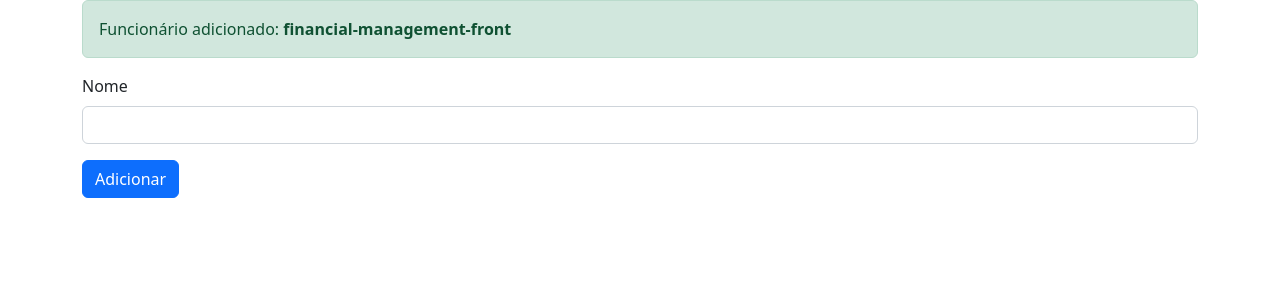
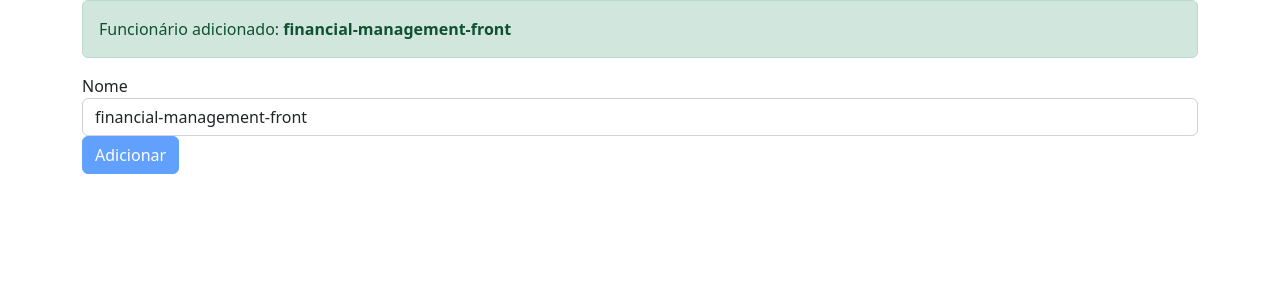
Before and after one commit to jbwinchesterjw/financial-management-front-end, an Angular app: page / in a window 1280 px wide. Shown: the top 300 px of the page. Built offline with nearby package versions, Linux system fonts and the light colour scheme.

Commit message:
feature/fm-04 - Usando property binding.

```diff
--- a/src/app/app.component.html
+++ b/src/app/app.component.html
@@ -1,14 +1,16 @@
 <div class="container">
   <div class="alert alert-success" role="alert">
-    Funcionário adicionado: <strong> {{title}} </strong>
+    Funcionário adicionado: <strong>{{title}}</strong>
   </div>
 
-  <div class="mb-3">
-    <label class="form-label">Nome</label>
-    <input type="text" class="form-control" #nomeInput>
+  <div class="form-group">
+    <label>Nome</label>
+    <input type="text" class="form-control"
+           (input)="alterarNome($event)"
+           [value]="title">
   </div>
 
   <button type="button" class="btn btn-primary"
-          (click)="adicionar(nomeInput.value)">Adicionar</button>
+          (click)="adicionar()" [disabled]="title.length == 0 || title.length < 10 ||title.length > 15">Adicionar</button>
 
 </div>
--- a/src/app/app.component.ts
+++ b/src/app/app.component.ts
@@ -8,8 +8,15 @@ import { Component } from '@angular/core';
 export class AppComponent {
   title = 'financial-management-front';
 
-  adicionar(title: string) {
-    this.title = title;
+  adicionar() {
+    console.log(`Adicionando ${this.title}`);
+
+    const numero = Math.round(Math.random() * 100);
+    this.title = 'João ' + numero;
+  }
+
+  alterarNome(event: any) {
+    this.title = event.target.value;
   }
 
 }
```
